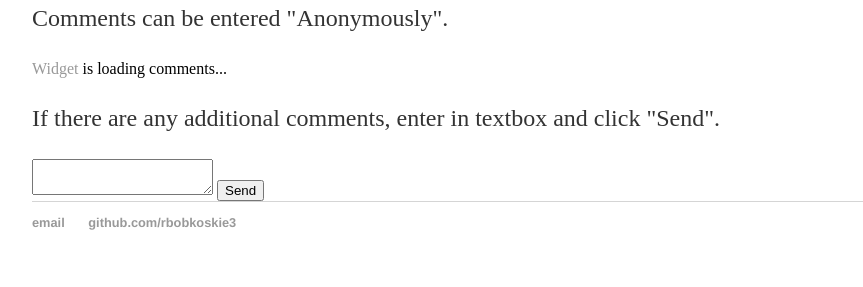
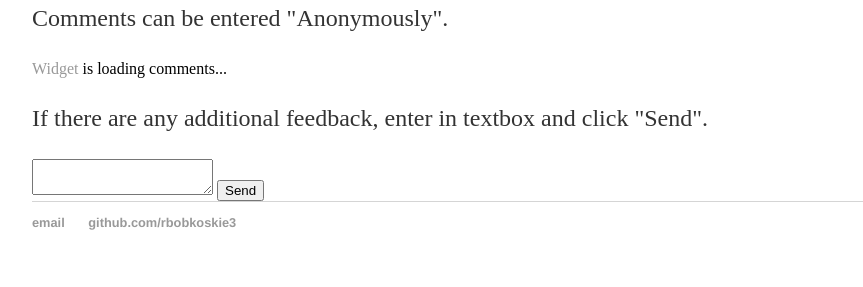
Before and after one commit to rbobkoskie3/rbobkoskie3.github.io, a Jekyll site: the page built from circle/index.html, in a window 1280 px wide. Shown: the part 1345-1632 px from the top of the page, without its empty margins (160-1023 px from the left). Built offline with Jekyll 4.4.1, drawn with Linux system fonts in a browser that asks for light colours; a style sheet for code colours, icons or effects is not loaded.

Commit message:
Update index.html

```diff
--- a/circle/index.html
+++ b/circle/index.html
@@ -28,10 +28,10 @@ title: Math, Sonification, Plots
         <!-- begin wwww.htmlcommentbox.com -->
           <div id="HCB_comment_box"><a href="http://www.htmlcommentbox.com">Widget</a> is loading comments...</div>
           <link rel="stylesheet" type="text/css" href="//www.htmlcommentbox.com/static/skins/bootstrap/twitter-bootstrap.css?v=0" />
-          <script type="text/javascript" id="hcb"> /*<!--*/ if(!window.hcb_user){hcb_user={};} (function(){var s=document.createElement("script"), l=hcb_user.PAGE || (""+window.location).replace(/'/g,"%27"), h="//www.htmlcommentbox.com";s.setAttribute("type","text/javascript");s.setAttribute("src", h+"/jread?page="+encodeURIComponent(l).replace("+","%2B")+"&mod=%241%24wq1rdBcg%24xbqcTDnMdxjAyZQCO7RJr0"+"&opts=16862&num=10&ts=1508794324542");if (typeof s!="undefined") document.getElementsByTagName("head")[0].appendChild(s);})(); /*-->*/ </script>
+          <script type="text/javascript" id="hcb"> /*<!--*/ if(!window.hcb_user){hcb_user={};} (function(){var s=document.createElement("script"), l=hcb_user.PAGE || (""+window.location).replace(/'/g,"%27"), h="//www.htmlcommentbox.com";s.setAttribute("type","text/javascript");s.setAttribute("src", h+"/jread?page="+encodeURIComponent(l).replace("+","%2B")+"&mod=%241%24wq1rdBcg%24ndx59On.x2Zb5qyz%2FqFCZ1"+"&opts=16862&num=10&ts=1508847673018");if (typeof s!="undefined") document.getElementsByTagName("head")[0].appendChild(s);})(); /*-->*/ </script>
         <!-- end www.htmlcommentbox.com -->
 
-        <p>If there are any additional comments, enter in textbox and click "Send".</p>
+        <p>If there are any additional feedback, enter in textbox and click "Send".</p>
         <form action="mailto:rbobkoskie3@gatech.edu" method="GET">
                 <textarea name="body"></textarea>
                 <input type="submit" value="Send" />
```
